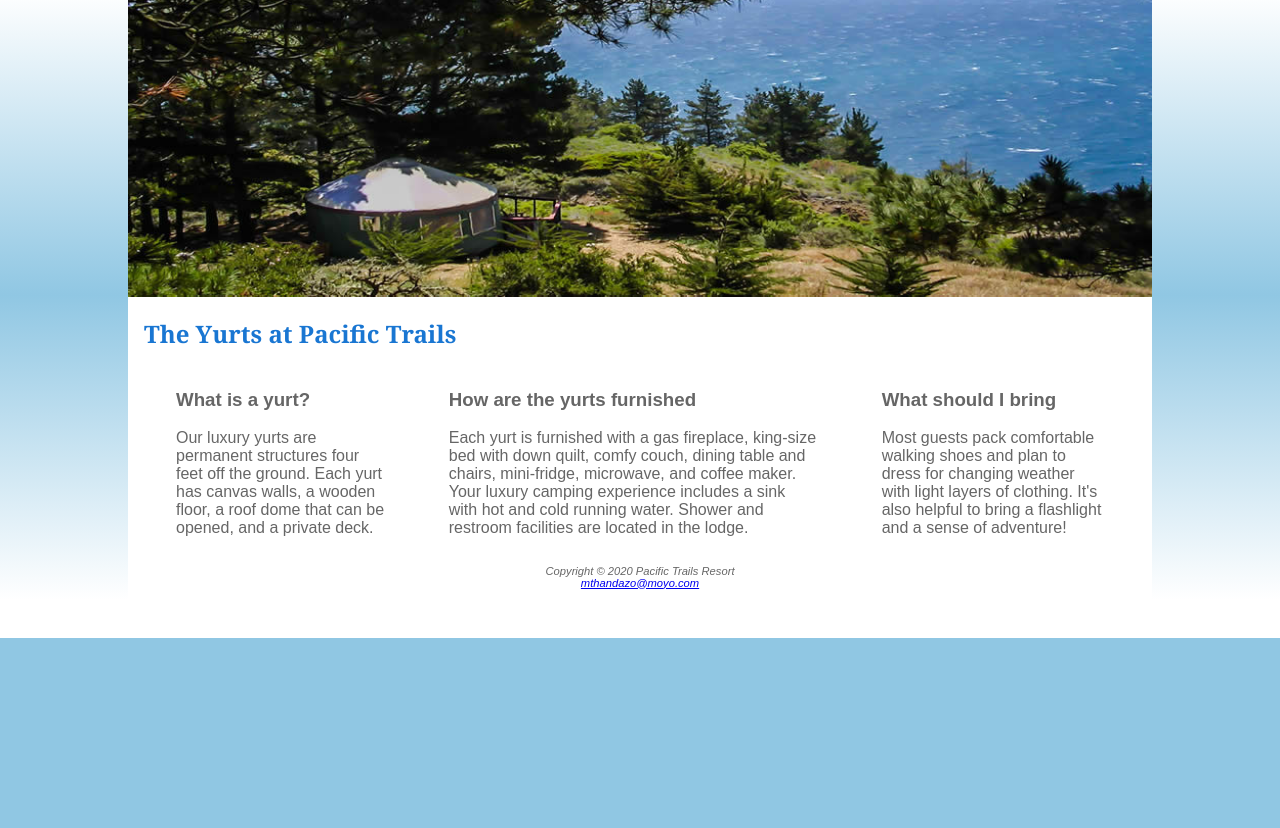
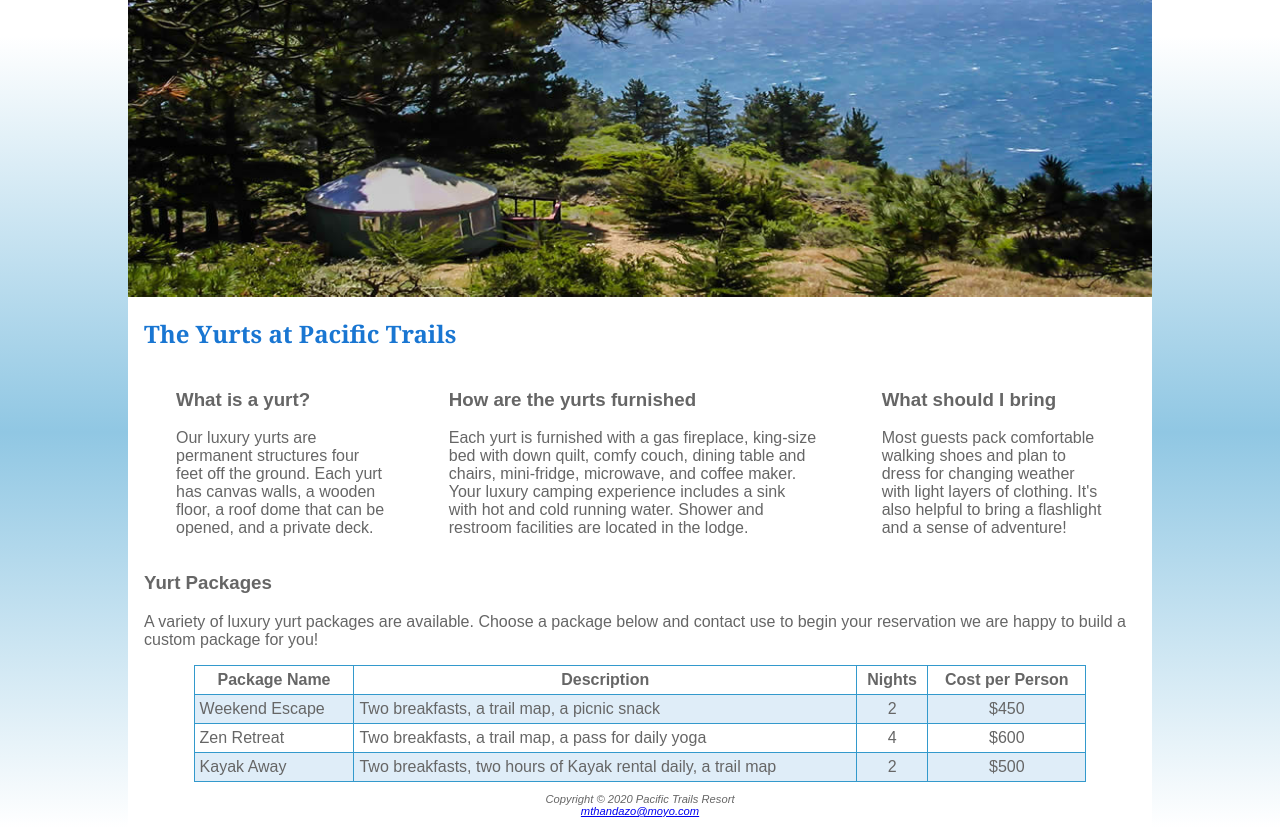
Before and after one commit to Mthandazo1/Sdev153, a plain HTML site: page CH8/yurts.html in a window 1280 px wide. Shown: the part 162-990 px from the top of the page. Before the commit the page ends 800 px from the top, so only its background shows below. Drawn offline with Linux system fonts and the light colour scheme.

Commit message:
CH8 complete

```diff
--- a/CH8/pacific.css
+++ b/CH8/pacific.css
@@ -122,6 +122,25 @@ section {
     height: 300px;
 
 }
+table { margin: auto;
+        border: 1px solid #3399cc;
+        width: 90%;
+        text-align: center;
+		border-collapse: collapse;
+}
+td,
+th {
+    padding: 5px;
+    border: 1px solid #3399cc;
+}
+td {
+    text-align: center;
+}
+.text {
+    text-align: left;
+}
+tr:nth-of-type(even) { background-color: #dfedf8; }
+
 /* Medium Display */
 @media (min-width: 600px) {
 h1 {
--- a/CH8/yurts.html
+++ b/CH8/yurts.html
@@ -23,7 +23,7 @@
 </div>
 <main>
  <h2>The Yurts at Pacific Trails</h2>
- <div id = "flow" >
+ <div id = "flow">
  <section>
    <h3>What is a yurt?</h3>
    <p>
@@ -54,6 +54,44 @@
     </p>
     </section>
     </div>
+    <h3>Yurt Packages</h3>
+    <p>A variety of luxury yurt packages are available.
+      Choose a package below and contact use to begin your
+      reservation we are happy to build a custom package
+      for you!
+    </p>
+    <table>
+      <tr>
+        <th>Package Name </th>
+        <th>Description</th>
+        <th>Nights</th>
+        <th>Cost per Person</th>
+      </tr>
+      <tr>
+      <td class ="text">Weekend Escape</td>
+      <td class ="text"> Two breakfasts, a trail map,
+        a picnic snack
+      </td>
+      <td>2</td>
+      <td>$450</td>
+      </tr>
+      <tr>
+      <td class="text">Zen Retreat</td>
+      <td class="text"> Two breakfasts, a trail map,
+        a pass for daily yoga
+      </td>
+      <td>4</td>
+      <td>$600</td>
+      </tr>
+      <tr>
+      <td class="text">Kayak Away</td>
+      <td class="text"> Two breakfasts, two
+         hours of Kayak rental daily, a trail map
+      </td>
+      <td>2</td>
+      <td>$500</td>
+      </tr>
+    </table>
 </main>
 <footer>
   Copyright &copy; 2020 Pacific Trails Resort<br />
```
Also changed, not shown: CH8/pacific8.png (added), CH8/yurt8.png (added), 2 other files.
